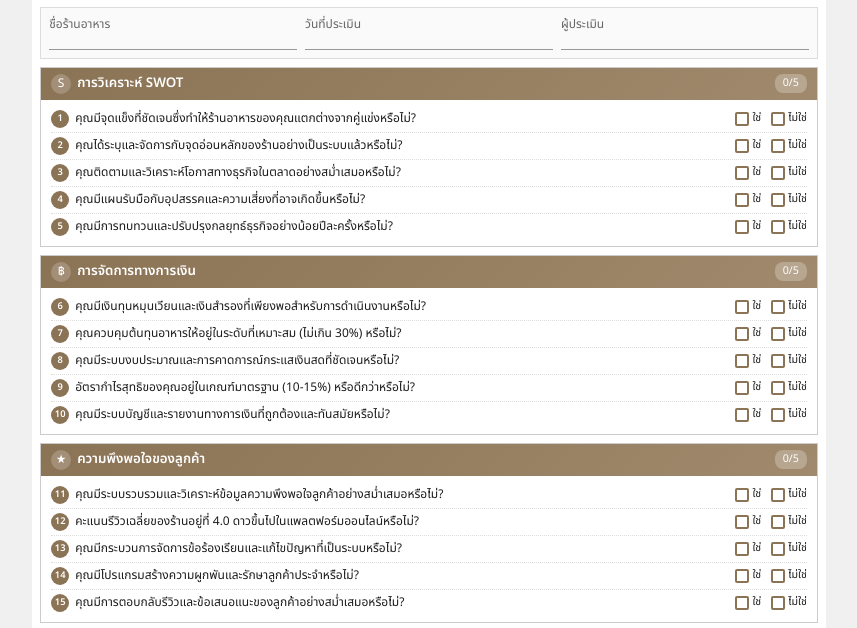
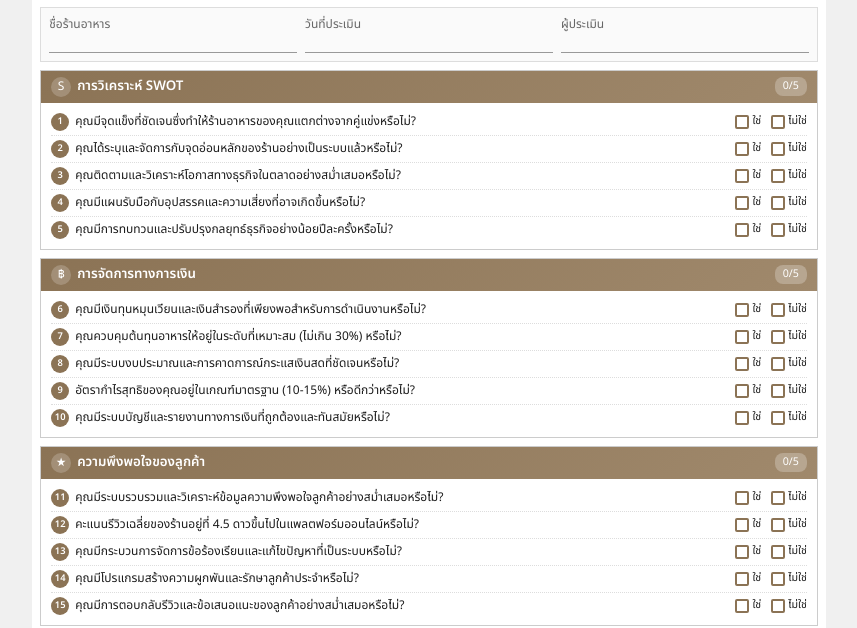
Before and after one commit to rnbtransolution/consultant, a plain HTML site: page Health-Check.html in a window 1280 px wide. Shown: the part 152-780 px from the top of the page, without its empty margins (211-1068 px from the left). Drawn offline with nearby package versions, Linux system fonts and the light colour scheme.

Commit message:
Update Health-Check.html

```diff
--- a/Health-Check.html
+++ b/Health-Check.html
@@ -18,7 +18,7 @@
         .info-box{display:flex;gap:8px;margin-bottom:8px;padding:8px;border:1px solid #ddd;background:#fafafa}
         .info-box div{flex:1}
         .info-box label{font-size:9pt;color:#666;display:block}
-        .info-box input{width:100%;border:none;border-bottom:1px solid #999;background:transparent;padding:2px 0;font-size:8pt;outline:none}
+        .info-box input{width:100%;border:none;border-bottom:1px solid #999;background:transparent;padding:2px 0;font-size:10pt;outline:none}
         .section{margin-bottom:8px;border:1px solid #ccc}
         .section-header{background:linear-gradient(135deg,#8B7355,#A0896C);color:#fff;padding:6px 10px;display:flex;align-items:center;gap:6px}
         .section-icon{width:20px;height:20px;background:rgba(255,255,255,.2);border-radius:50%;display:flex;align-items:center;justify-content:center;font-size:9pt}
@@ -58,7 +58,7 @@
         .badge.good{background:#FFC107;color:#333}
         .badge.improve{background:#F44336;color:#fff}
         .notes label{font-size:8pt;color:#666;display:block;margin-bottom:3px}
-        .notes textarea{width:100%;border:1px solid #ddd;min-height:40px;padding:6px;font-size:9pt;font-family:inherit;resize:none}
+        .notes textarea{width:100%;border:1px solid #ddd;min-height:70px;padding:6px;font-size:9pt;font-family:inherit;resize:none}
         .footer{margin-top:10px;padding:8px;border-top:2px solid #8B7355;text-align:center;background:#FAF8F5;font-size:7pt}
         .footer .contact{color:#8B7355;font-weight:600}
         .btn-row{display:flex;gap:8px;justify-content:center;margin:12px 0}
@@ -125,7 +125,7 @@ const data = [
     ]},
     {id:'guest',icon:'★',title:'ความพึงพอใจของลูกค้า',qs:[
         'คุณมีระบบรวบรวมและวิเคราะห์ข้อมูลความพึงพอใจลูกค้าอย่างสม่ำเสมอหรือไม่?',
-        'คะแนนรีวิวเฉลี่ยของร้านอยู่ที่ 4.0 ดาวขึ้นไปในแพลตฟอร์มออนไลน์หรือไม่?',
+        'คะแนนรีวิวเฉลี่ยของร้านอยู่ที่ 4.5 ดาวขึ้นไปในแพลตฟอร์มออนไลน์หรือไม่?',
         'คุณมีกระบวนการจัดการข้อร้องเรียนและแก้ไขปัญหาที่เป็นระบบหรือไม่?',
         'คุณมีโปรแกรมสร้างความผูกพันและรักษาลูกค้าประจำหรือไม่?',
         'คุณมีการตอบกลับรีวิวและข้อเสนอแนะของลูกค้าอย่างสม่ำเสมอหรือไม่?'
```
